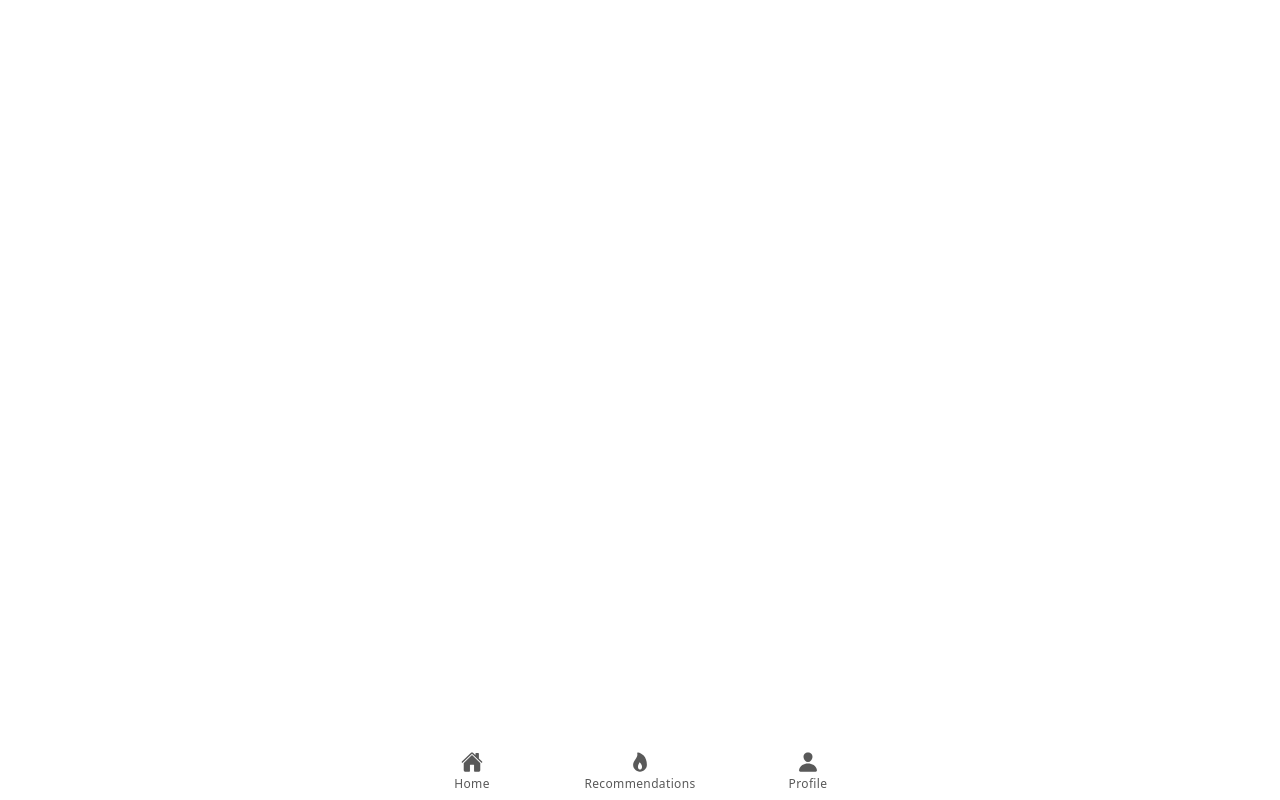
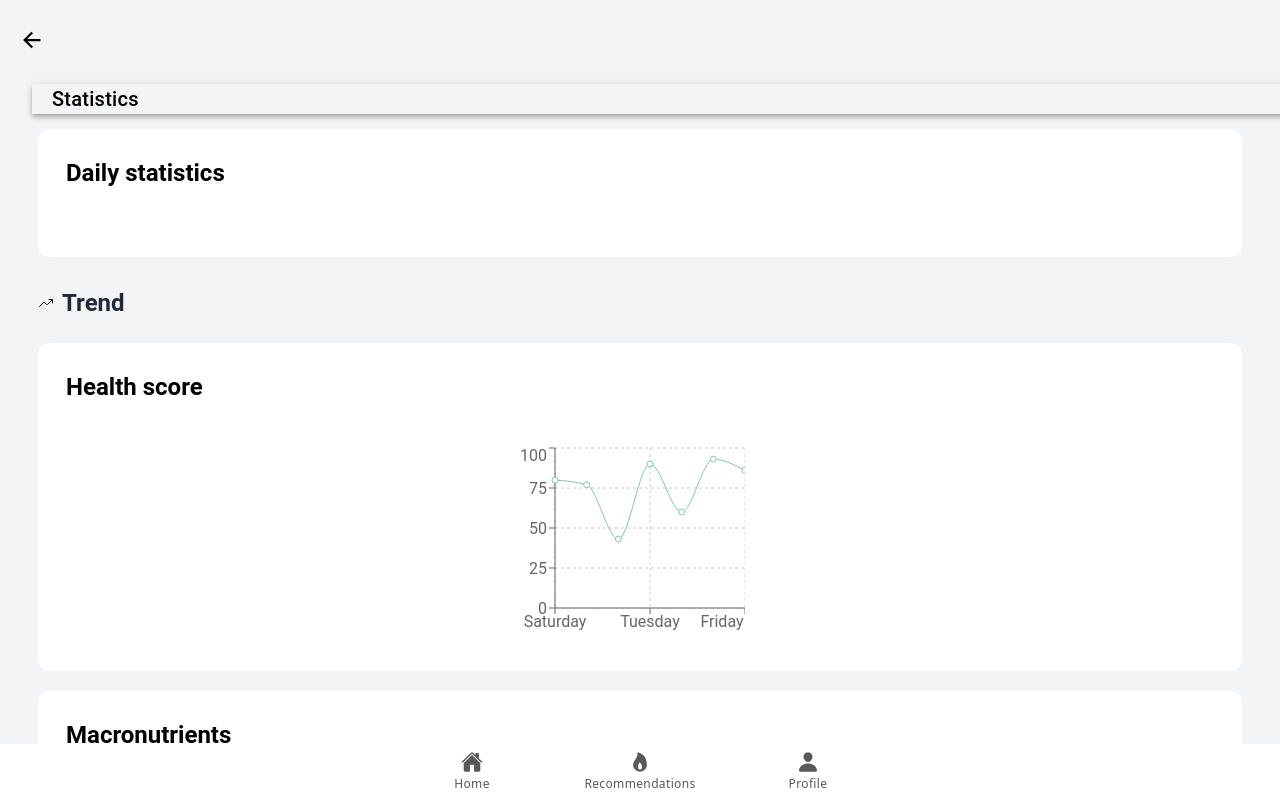
Before and after one commit to starthack-spectrasquad/frontend, a React (Vite) app: page /stats in a window 1280 px wide. Built offline with nearby package versions, Linux system fonts and the light colour scheme.

Commit message:
started working on statistics

```diff
--- a/src/App.tsx
+++ b/src/App.tsx
@@ -13,6 +13,7 @@ import { IonReactRouter } from '@ionic/react-router';
 import Home from './pages/Home';
 import Recommendations from './pages/Recommendations';
 import Profile from './pages/Profile';
+import Stats from './pages/Stats';
 import { home, flame, person } from 'ionicons/icons';
 
 
@@ -45,6 +46,9 @@ const App: React.FC = () => (
           <Route exact path="/home">
             <Home />
           </Route>
+          <Route exact path="/stats">
+            <Stats />
+          </Route>
           <Route exact path="/recommendation">
             <Recommendations />
           </Route>
--- a/src/pages/Home.tsx
+++ b/src/pages/Home.tsx
@@ -2,6 +2,7 @@ import { IonContent, IonHeader, IonPage, IonTitle, IonToolbar } from '@ionic/rea
 import Container from '../components/Container';
 import { IonIcon } from '@ionic/react';
 import { timerOutline, arrowForwardCircle } from 'ionicons/icons';
+import { Link } from 'react-router-dom';
 
 
 
@@ -59,14 +60,14 @@ const Home: React.FC = () => {
                                     </div>
                                 </div>
                             </div>
-                            <a href="#">
+                            <Link className='w-full mb-10' to={"/stats"}>
                                 <div className="mt-6 text-center flex justify-between">
 
                                     <h5 className="text-sm font-extrabold">View full stats</h5>
 
                                     <IonIcon icon={arrowForwardCircle} className='text-lg' />
                                 </div>
-                            </a>
+                            </Link>
                         </div>
                     </Container>
                     <Container>
--- /dev/null
+++ b/src/pages/Stats.tsx
@@ -0,0 +1,193 @@
+import { IonContent, IonHeader, IonPage, IonTitle, IonToolbar } from '@ionic/react';
+import Container from '../components/Container';
+import { IonIcon, useIonRouter, IonBackButton } from '@ionic/react';
+import { trendingUp, arrowForwardCircle } from 'ionicons/icons';
+import { LineChart, Line, XAxis, YAxis, CartesianGrid, Tooltip, Legend, ResponsiveContainer, AreaChart, Area } from 'recharts';
+
+
+const data = [
+    {
+        name: 'Saturday',
+        uv: 80,
+
+        amt: 2400,
+    },
+    {
+        name: 'Sunday',
+        uv: 77,
+
+        amt: 2210,
+    },
+    {
+        name: 'Monday',
+        uv: 43,
+
+        amt: 2290,
+    },
+    {
+        name: 'Tuesday',
+        uv: 90,
+
+        amt: 2000,
+    },
+    {
+        name: 'Wednesday',
+        uv: 60,
+
+        amt: 2181,
+    },
+    {
+        name: 'Thursday',
+        uv: 93,
+        amt: 2500,
+    },
+    {
+        name: 'Friday',
+        uv: 86,
+        amt: 2100,
+    },
+];
+
+
+const data2 = [
+    {
+        day: '15.3',
+        a: 4000,
+        b: 2400,
+        c: 2400,
+    },
+    {
+        day: '16.3',
+        a: 3000,
+        b: 1398,
+        c: 2210,
+    },
+    {
+        day: '17.3',
+        a: 2000,
+        b: 9800,
+        c: 2290,
+    },
+    {
+        day: '18.3',
+        a: 2780,
+        b: 3908,
+        c: 2000,
+    },
+    {
+        day: '19.3',
+        a: 1890,
+        b: 4800,
+        c: 2181,
+    },
+    {
+        day: '20.3',
+        a: 2390,
+        b: 3800,
+        c: 2500,
+    },
+    {
+        day: '21.3',
+        a: 3490,
+        b: 4300,
+        c: 2100,
+    },
+];
+const toPercent = (decimal: number, fixed: number = 0): string => `${Math.round(decimal * 100 * Math.pow(10, fixed)) / Math.pow(10, fixed)}%`;
+
+const getPercent = (value: number, total: number): string => {
+    const ratio: number = total > 0 ? value / total : 0;
+    return toPercent(ratio, 2);
+};
+
+
+
+const Stats: React.FC = () => {
+    return (
+        <IonContent className='bg-gray-100'>
+            <div className='m-0 p-0'>
+
+
+                <div className='bg-gray-100 min-h-screen px-2 py-4'>
+                    <div className='flex items-center jusitify-between'>
+                        <IonBackButton defaultHref="home" ></IonBackButton>
+                        <div></div>
+                    </div>
+                    <IonHeader className='mt-5 mx-6'>
+                        <IonTitle size="large">Statistics</IonTitle>
+                    </IonHeader>
+
+
+                    <Container>
+
+                        <div className="bg-white rounded-xl p-7">
+
+                            <h2 className='font-bold text-2xl mb-10'>Daily statistics</h2>
+                        </div>
+                    </Container>
+                    <Container>
+                        <div className='flex justify-start items-center mb-6'>
+                            <IonIcon icon={trendingUp} className='mr-2' />
+                            <h2 className="text-2xl font-bold text-gray-800">Trend</h2>
+
+
+                        </div>
+
+
+                        <div className="bg-white rounded-xl p-7 mb-5">
+                            <h2 className='font-bold text-2xl mb-10'>Health score</h2>
+
+
+                            <div className='flex justify-center mr-10'>
+                                <LineChart
+                                    width={250}
+                                    height={200}
+                                    data={data}
+                                    margin={{
+                                        top: 5,
+                                        right: 0,
+                                        left: 0,
+                                        bottom: 5,
+                                    }}
+                                >
+                                    <CartesianGrid strokeDasharray="3 3" />
+                                    <XAxis dataKey="name" />
+                                    <YAxis />
+                                    <Tooltip />
+                                    <Line type="monotone" dataKey="uv" stroke="#82ca9d" />
+                                </LineChart>
+                            </div>
+                        </div>
+                        <div className="bg-white rounded-xl p-7">
+                            <h2 className='font-bold text-2xl mb-10'>Macronutrients</h2>
+
+                            <AreaChart
+                                width={250}
+                                height={200}
+                                data={data2}
+                                stackOffset="expand"
+                                margin={{
+                                    top: 10,
+                                    right: 0,
+                                    left: 0,
+                                    bottom: 0,
+                                }}
+                            >
+                                <CartesianGrid strokeDasharray="3 3" />
+                                <XAxis dataKey="day" />
+                                <YAxis tickFormatter={toPercent} />
+                                <Area type="monotone" dataKey="a" stackId="1" stroke="#8884d8" fill="#8884d8" />
+                                <Area type="monotone" dataKey="b" stackId="1" stroke="#82ca9d" fill="#82ca9d" />
+                                <Area type="monotone" dataKey="c" stackId="1" stroke="#ffc658" fill="#ffc658" />
+                            </AreaChart>
+                        </div>
+                    </Container>
+
+
+                </div>
+            </div>
+        </IonContent>
+    );
+};
+
+export default Stats;
```
